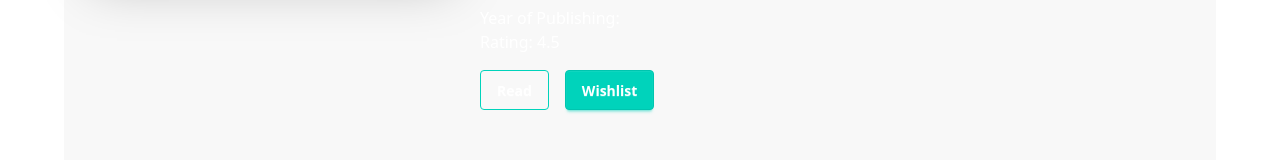
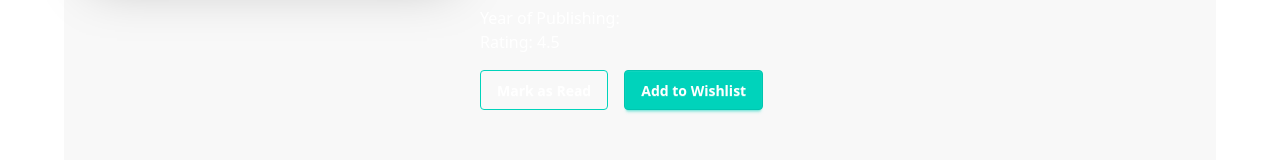
Before and after one commit to shafrinahamed097/boi-poka-book-vibe, a React (Vite) app: page /books/1 in a window 1280 px wide. Shown: the part 638-798 px from the top of the page. Built offline with nearby package versions, Linux system fonts and the light colour scheme.

Commit message:
save mark as read to some where

```diff
--- a/src/Components/BookDetails/BooksDetails.jsx
+++ b/src/Components/BookDetails/BooksDetails.jsx
@@ -1,5 +1,6 @@
 import React from "react";
 import { useLoaderData, useParams } from "react-router-dom";
+import { addToStoredReadList } from "../../utility/addToDb";
 
 const BooksDetails = () => {
   const { bookId } = useParams();
@@ -20,6 +21,19 @@ const BooksDetails = () => {
     yearOfPublishingf,
     rating,
   } = book;
+
+  const handleMarkAsRead = (id) => {
+    /*
+     1. understand what to store or save: => bookId
+     2. where to store
+     3. array, list, collection:
+     4. check: if the book is already in the readList.
+     5. if not, then add the book to the list
+     6. if yes, do not add the book
+
+    */
+    addToStoredReadList(id);
+  };
   return (
     <div className="hero bg-base-200 min-h-screen">
       <div className="hero-content flex-col lg:flex-row">
@@ -55,10 +69,15 @@ const BooksDetails = () => {
             <h2 className=" text-white">Rating: {rating}</h2>
           </div>
           <div className="mt-4">
-            <button className="btn btn-outline btn-accent text-white mr-4">
-              Read
+            <button
+              onClick={() => handleMarkAsRead(bookId)}
+              className="btn btn-outline btn-accent text-white mr-4"
+            >
+              Mark as Read
             </button>
-            <button className="btn btn-accent text-white">Wishlist</button>
+            <button className="btn btn-accent text-white">
+              Add to Wishlist
+            </button>
           </div>
         </div>
       </div>
--- /dev/null
+++ b/src/Utility/addToDb.js
@@ -0,0 +1,24 @@
+const getStoredReadList = () => {
+  // read-list
+  const storedListStr = localStorage.getItem("read-list");
+  if (storedListStr) {
+    const storedList = JSON.parse(storedListStr);
+    return storedList;
+  } else {
+    return [];
+  }
+};
+
+const addToStoredReadList = (id) => {
+  const storedList = getStoredReadList();
+  if (storedList.includes(id)) {
+    // already exists. do not add it
+    console.log(id, "already exists in the read list");
+  } else {
+    storedList.push(id);
+    const storedListStr = JSON.stringify(storedList);
+    localStorage.setItem("read-list", storedListStr);
+  }
+};
+
+export { addToStoredReadList };
```
